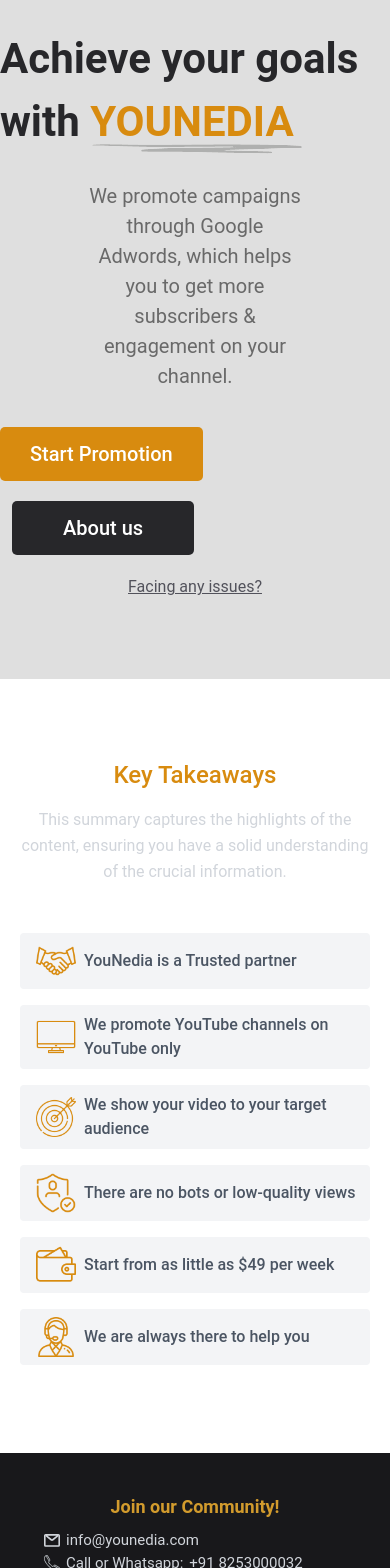
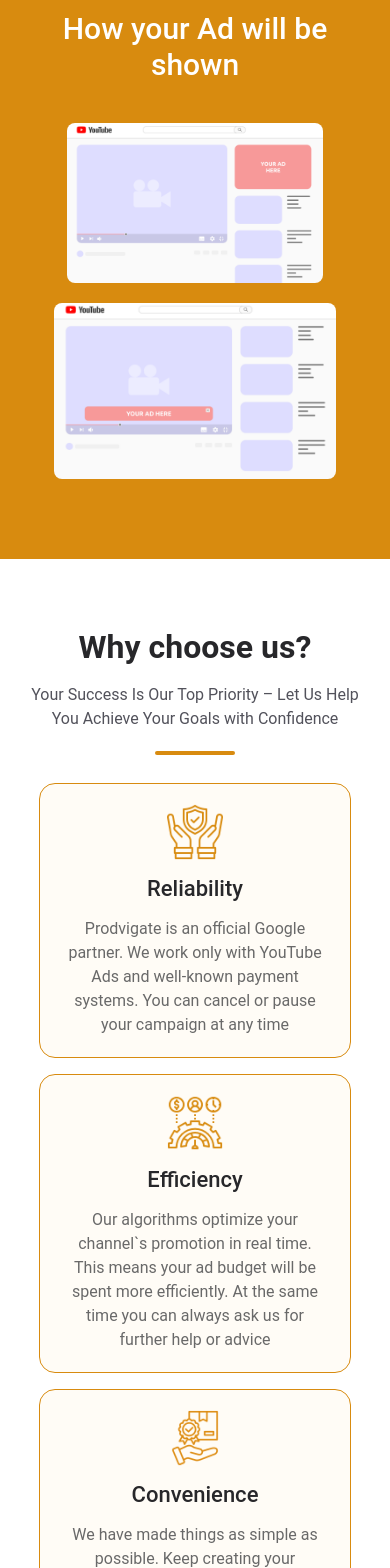
Before and after one commit to Rohanrana2003/Youtube-promotion, a React (Create React App) app in the folder youtube-promotion/: page / in a window 390 px wide. Shown: the part 2420-3988 px from the top of the page. Built offline with nearby package versions, Linux system fonts and the light colour scheme; no server answers.

Commit message:
Made home page responsive

```diff
--- a/youtube-promotion/src/components/Main.js
+++ b/youtube-promotion/src/components/Main.js
@@ -51,11 +51,11 @@
             </section>
 
             <section>
-                {/* <AdShow /> */}
+                <AdShow />
             </section>
 
             <section>
-                {/* <WhyChoose /> */}
+                <WhyChoose />
             </section>
 
             <section>
--- a/youtube-promotion/src/components/subComponents/AdShow.js
+++ b/youtube-promotion/src/components/subComponents/AdShow.js
@@ -3,14 +3,14 @@
 const AdShow = () => {
     return (
         <div className='bg-[#D88B0F] flex flex-col items-center pt-16 pb-20'>
-                <h1 className='relative mb-10 font-medium text-5xl text-[#fff]'>
+                <h1 className='relative max-sm:mx-10 text-center mb-10 font-medium text-3xl lg:text-5xl text-[#fff]'>
                     How your Ad will be shown
-                    <img src={require('../../images/ad-arrow.png')} className='absolute h-20 scale-x-[-1] -right-32 top-1/2 ' alt='' />
+                    <img src={require('../../images/ad-arrow.png')} className='absolute max-md:hidden h-14 lg:h-20 scale-x-[-1] -right-24 lg:-right-32 top-1/2 ' alt='' />
                 </h1>
 
-            <div className='flex items-center gap-28'>
-                <img className='h-80 rounded-lg' src={require('../../images/youtube-ad1.png')} alt='' />
-                <img className='h-[270px] rounded-lg' src={require('../../images/youtube-ad2.png')} alt='' />
+            <div className='flex items-center max-md:flex-col gap-5 xl:gap-20'>
+                <img className='max-md:h-40 h-56 lg:h-80  rounded-lg' src={require('../../images/youtube-ad1.png')} alt='' />
+                <img className='max-md:h-44 h-48 lg:h-[270px] rounded-lg' src={require('../../images/youtube-ad2.png')} alt='' />
             </div>
         </div>
     )
--- a/youtube-promotion/src/components/subComponents/GetStarted.js
+++ b/youtube-promotion/src/components/subComponents/GetStarted.js
@@ -22,7 +22,7 @@
 
         <div className='py-20 bg-[#dfdfdf] flex items-center flex-col'>
 
-            <h1 className=' mb-7 text-[42px] text-zinc-800 font-semibold'>Achieve your goals with
+            <h1 className=' mb-7 text-[42px] max-sm:text-[36px] mx-5 text-zinc-800 font-semibold text-center'>Achieve your goals with
                 <a href='https://www.younedia.com/' target='_blank' rel='noreferrer'>
                     <span className='relative text-[#D88B0F] z-10 font-bold hover:text-zinc-800'> YOUNEDIA
                         <img className='absolute -right-2 -bottom-3' src={require('../../images/underline-black.png')} alt='' />
@@ -30,21 +30,21 @@
                 </a>
             </h1>
 
-            <p className='mb-9 text-[#696969] text-[20px] w-[55vw] text-center'>We promote campaigns through Google Adwords, which helps you to get more
+            <p className='mb-9 text-[#696969] max-sm:text-[18px] text-[20px] mx-10 sm:mx-20 md:w-[55vw] text-center'>We promote campaigns through Google Adwords, which helps you to get more
                 subscribers & engagement on your channel.</p>
 
-            <div>
+            <div className='flex max-sm:flex-col items-center'>
                 <button onClick={redirectToAuth}
-                    className='mb-5 mr-3 bg-[#D88B0F] transition-all ease-in duration-100 hover:scale-[.98] hover:bg-opacity-85 text-xl font-medium text-[#ffffff] py-[13px] px-[30px] rounded-[5px] '>
+                    className='mb-5 sm:mr-3 bg-[#D88B0F] transition-all ease-in duration-100 hover:scale-[.98] hover:bg-opacity-85 max-sm:text-lg text-xl font-medium text-[#ffffff]  max-sm:py-[10px] max-sm:px-[25px] py-[13px] px-[30px] rounded-[5px] '>
                     Start Promotion
                 </button>
                 <button onClick={redirectToAbout}
-                    className='mb-5 ml-3 bg-zinc-800 transition-all ease-in duration-100 hover:scale-[.98] hover:bg-opacity-85 text-xl font-medium text-[#ffffff] py-[13px] px-[51px] rounded-[5px] '>
+                    className='mb-5 sm:ml-3 bg-zinc-800 transition-all ease-in duration-100 hover:scale-[.98] hover:bg-opacity-85 max-sm:text-lg text-xl font-medium text-[#ffffff] max-sm:py-[10px] max-sm:px-[40px] py-[13px] px-[51px] rounded-[5px] '>
                     About us
                 </button>
             </div>
 
-            <p className='text-zinc-600 cursor-pointer underline hover:text-black'
+            <p className='text-zinc-600 text-sm sm:text-base cursor-pointer underline hover:text-black'
                 onClick={redirectToFaq}
             >Facing any issues?</p>
 
--- a/youtube-promotion/src/components/subComponents/WhyChoose.js
+++ b/youtube-promotion/src/components/subComponents/WhyChoose.js
@@ -3,33 +3,33 @@
 const WhyChoose = () => {
     return (
         <div className="bg-white flex flex-col items-center py-16">
-            <h1 className="mb-3 font-semibold text-[38px] text-zinc-800">Why choose us?</h1>
-            <p className="mb-5 text-zinc-600">Your Success Is Our Top Priority – Let Us Help You Achieve Your Goals with Confidence</p>
+            <h1 className="mb-3 font-semibold text-[38px] max-sm:text-[32px] text-zinc-800">Why choose us?</h1>
+            <p className="mb-5 text-zinc-600 text-center px-5">Your Success Is Our Top Priority – Let Us Help You Achieve Your Goals with Confidence</p>
 
             <p className="w-20 h-1 rounded-3xl bg-[#D88B0F]"></p>
 
-            <div className="flex flex-row gap-10 mt-5 mb-7">
+            <div className="grid md:grid-cols-2 justify-center  lg:grid-cols-3 lg:gap-5 xl:gap-10 mt-5 mb-7">
 
-                <div className="w-[350px] group px-6 py-8 flex flex-col items-center gap-3 rounded-2xl  border border-[#D88B0F] bg-[#fffcf6] hover:bg-[#696969] hover:border-none transition-all duration-300 cursor-pointer hover:scale-[1.03]">
-                    <img className="w-16" src={require('../../images/why-reliability.png')} alt="" />
-                    <h1 className="text-[25px] font-medium text-zinc-800 group-hover:text-white">Reliability</h1>
-                    <p className="text-[#696969] text-[16px] text-center group-hover:text-gray-200">
+                <div className="max-md:max-w-[80vw] w-[320px] max-sm:m-2 max-lg:m-5 group px-6 max-md:py-5 py-8 flex flex-col items-center gap-3 rounded-2xl  border border-[#D88B0F] bg-[#fffcf6] hover:bg-[#696969] hover:border-none transition-all duration-300 cursor-pointer hover:scale-[1.03]">
+                    <img className="w-16 max-sm:w-14" src={require('../../images/why-reliability.png')} alt="" />
+                    <h1 className="text-[25px] max-sm:text-[22px] font-medium text-zinc-800 group-hover:text-white">Reliability</h1>
+                    <p className="text-[#696969] md:text-[14px] text-[16px] text-center group-hover:text-gray-200">
                         Prodvigate is an official Google partner. We work only with YouTube Ads and well-known payment systems. You can cancel or pause your campaign at any time
                     </p>
                 </div>
 
-                <div className="w-[350px] group px-6 py-8 flex flex-col items-center gap-3 rounded-2xl border border-[#D88B0F] bg-[#fffcf6] hover:bg-[#696969] hover:border-none transition-all duration-300 cursor-pointer hover:scale-[1.03] ">
-                    <img className="w-16" src={require('../../images/why-efficiency.png')} alt="" />
-                    <h1 className="text-[25px] font-medium text-zinc-800 group-hover:text-white">Efficiency</h1>
-                    <p className="text-[#696969] text-[16px] text-center group-hover:text-gray-200">
+                <div className="max-md:max-w-[80vw] w-[320px] max-sm:m-2 max-lg:m-5 group px-6 max-md:py-5 py-8 flex flex-col items-center gap-3 rounded-2xl border border-[#D88B0F] bg-[#fffcf6] hover:bg-[#696969] hover:border-none transition-all duration-300 cursor-pointer hover:scale-[1.03] ">
+                    <img className="w-16 max-sm:w-14" src={require('../../images/why-efficiency.png')} alt="" />
+                    <h1 className="text-[25px] max-sm:text-[22px] font-medium text-zinc-800 group-hover:text-white">Efficiency</h1>
+                    <p className="text-[#696969] md:text-[14px] text-[16px] text-center group-hover:text-gray-200">
                         Our algorithms optimize your channel`s promotion in real time. This means your ad budget will be spent more efficiently. At the same time you can always ask us for further help or advice
                     </p>
                 </div>
 
-                <div className="w-[350px] group px-6 py-8 flex flex-col items-center gap-3 rounded-2xl border border-[#D88B0F] bg-[#fffcf6] hover:bg-[#696969] hover:border-none transition-all duration-300 cursor-pointer hover:scale-[1.03]">
-                    <img className="w-16" src={require('../../images/why-convenience.png')} alt="" />
-                    <h1 className="text-[25px] font-medium text-zinc-800 group-hover:text-white">Convenience</h1>
-                    <p className="text-[#696969] text-[16px] text-center group-hover:text-gray-200">
+                <div className="max-md:max-w-[80vw] w-[320px] max-sm:m-2 max-lg:m-5 group px-6 max-md:py-5 py-8 flex flex-col items-center gap-3 rounded-2xl border border-[#D88B0F] bg-[#fffcf6] hover:bg-[#696969] hover:border-none transition-all duration-300 cursor-pointer hover:scale-[1.03]">
+                    <img className="w-16 max-sm:w-14" src={require('../../images/why-convenience.png')} alt="" />
+                    <h1 className="text-[25px] max-sm:text-[22px] font-medium text-zinc-800 group-hover:text-white">Convenience</h1>
+                    <p className="text-[#696969] md:text-[14px] text-[16px] text-center group-hover:text-gray-200">
                         We have made things as simple as possible. Keep creating your awesome content and don't waste your time with setting up your promotion. We will do it for you!
                     </p>
                 </div>
```
